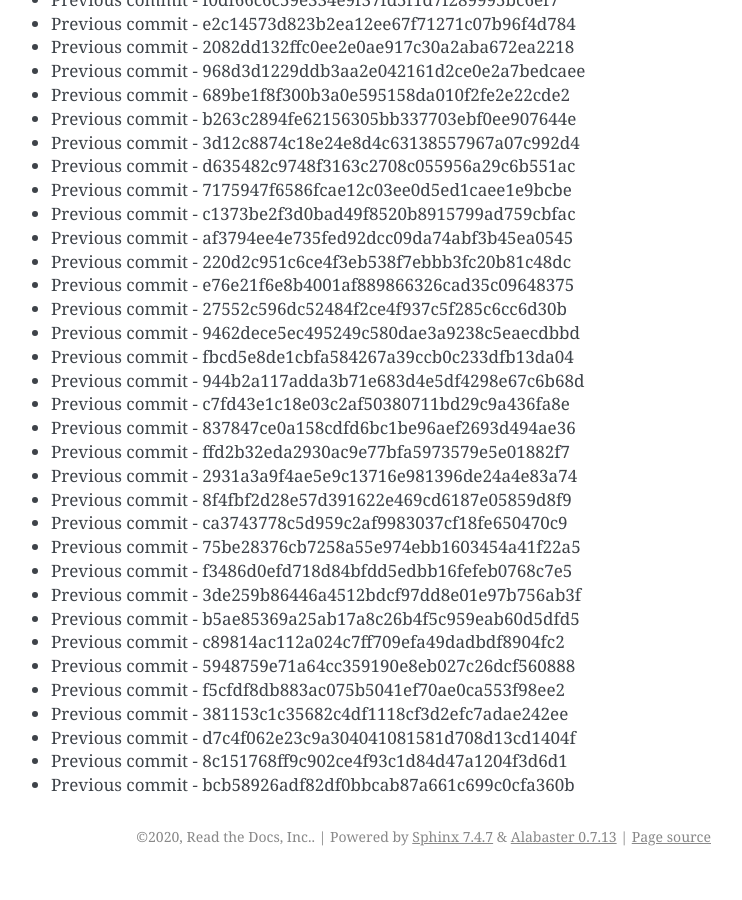
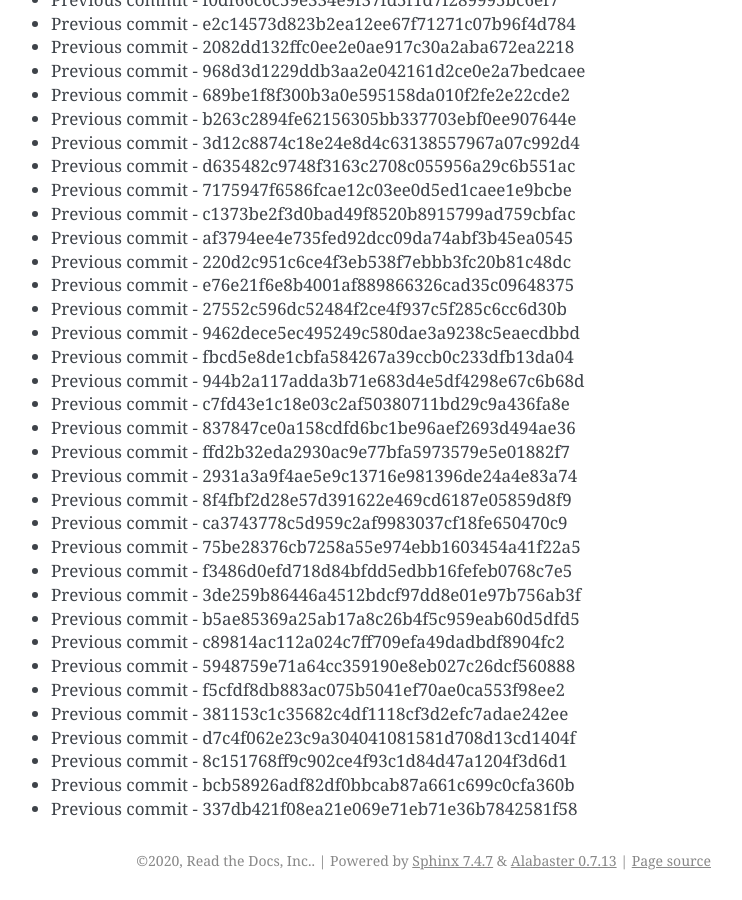
Before and after one commit to readthedocs/rtd-git-stresstest, a Sphinx documentation site: the page built from docs/updates.rst, in a window 1280 px wide and 900 px high, scrolled down 31901 px. Shown: the whole window, without its empty margins (399-1141 px from the left). Built offline with Sphinx 7.4.7, drawn with Linux system fonts in a browser that asks for light colours; before the commit the page ends 32777 px from its top, so only the background shows below that.

Commit message:
Generating commit from previous: 337db421f08ea21e069e71eb71e36b7842581f58

```diff
--- a/docs/updates.rst
+++ b/docs/updates.rst
@@ -1372,3 +1372,4 @@ It can be tested for any performance characteristics.
 * Previous commit - d7c4f062e23c9a304041081581d708d13cd1404f
 * Previous commit - 8c151768ff9c902ce4f93c1d84d47a1204f3d6d1
 * Previous commit - bcb58926adf82df0bbcab87a661c699c0cfa360b
+* Previous commit - 337db421f08ea21e069e71eb71e36b7842581f58
```
